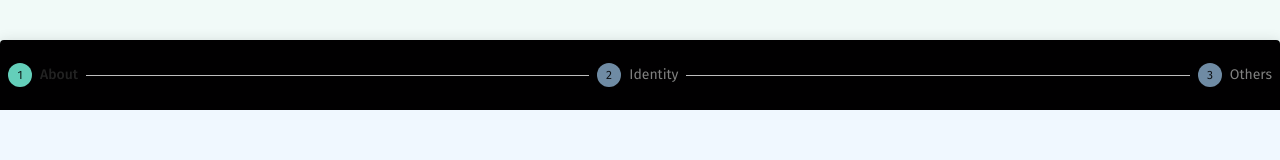
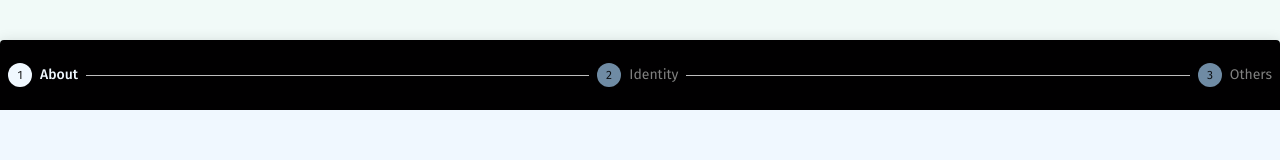
Before and after one commit to mutua-muvevi/henriot-frontend, a React (Create React App) app: page /auth/setup in a window 1280 px wide. Shown: the top 160 px of the page. Built offline with nearby package versions, Linux system fonts and the light colour scheme; a web font is replaced by a local one.

Commit message:
working on some bugs

```diff
--- a/src/components/stepper/completed.js
+++ b/src/components/stepper/completed.js
@@ -59,7 +59,10 @@ const CompletedStepper = ({children, handleReset, submitHandler, style, values})
 						About summary
 					</Typography>
 					{
-						JSON.stringify(values)
+						JSON.stringify(values.contact)
+					}
+					{
+						JSON.stringify(values.trusted_contact)
 					}
 				</StyledCompletedSetupUnit>
 
@@ -68,7 +71,10 @@ const CompletedStepper = ({children, handleReset, submitHandler, style, values})
 						Identity summary
 					</Typography>
 					{
-						JSON.stringify(values)
+						JSON.stringify(values.identity)
+					}
+					{
+						JSON.stringify(values.documents)
 					}
 				</StyledCompletedSetupUnit>
 
@@ -77,7 +83,10 @@ const CompletedStepper = ({children, handleReset, submitHandler, style, values})
 						Other fiels summary
 					</Typography>
 					{
-						JSON.stringify(values)
+						JSON.stringify(values.disclosures)
+					}
+					{
+						JSON.stringify(values.agreements)
 					}
 				</StyledCompletedSetupUnit>
 
@@ -85,7 +94,7 @@ const CompletedStepper = ({children, handleReset, submitHandler, style, values})
 					<Box sx={{ flex: '1 1 auto' }} />
 					<ButtonGroup variant="contained" >
 						<Button onClick={handleReset} aria-label="Account setup reset button">
-							Reset
+							Back
 						</Button>
 						<Button type="submit" aria-label="Account setup submit button">
 							Confirm
--- a/src/components/stepper/stepper.js
+++ b/src/components/stepper/stepper.js
@@ -29,8 +29,14 @@ const StyledStepper = styled(Stepper)(({ theme }) => ({
 const StyledStep = styled(Step)(({ theme }) => ({
 	".Mui-completed": {
 		color: "white !important",
+	},
+
+}))
+
+const StyledStepLabel = styled(StepLabel)(({ theme }) => ({
+	".Mui-active": {
+		color: "aliceblue !important"
 	}
-
 }))
 
 const StyledStepperContent = styled(Container)(({theme}) => ({
@@ -155,7 +161,7 @@ const StepperComponent = ({ steps, styles, submitHandler, values }) => {
 
 							return (
 								<StyledStep key={label} {...stepProps}>
-									<StepLabel {...labelProps}>{label}</StepLabel>
+									<StyledStepLabel {...labelProps}>{label}</StyledStepLabel>
 								</StyledStep>
 							);
 						})
--- a/src/pages/auth/setup/disclosuresform.js
+++ b/src/pages/auth/setup/disclosuresform.js
@@ -120,6 +120,7 @@ const DisclosureForm = ({values}) => {
 												<ButtonGroup type="button" variant="contained">
 													<Button
 														color="error"
+														{ ...context.length === 0 ? "disabled" : null}
 														onClick={() => arrayHelpers.remove(index)}
 														>
 														Remove context
```
